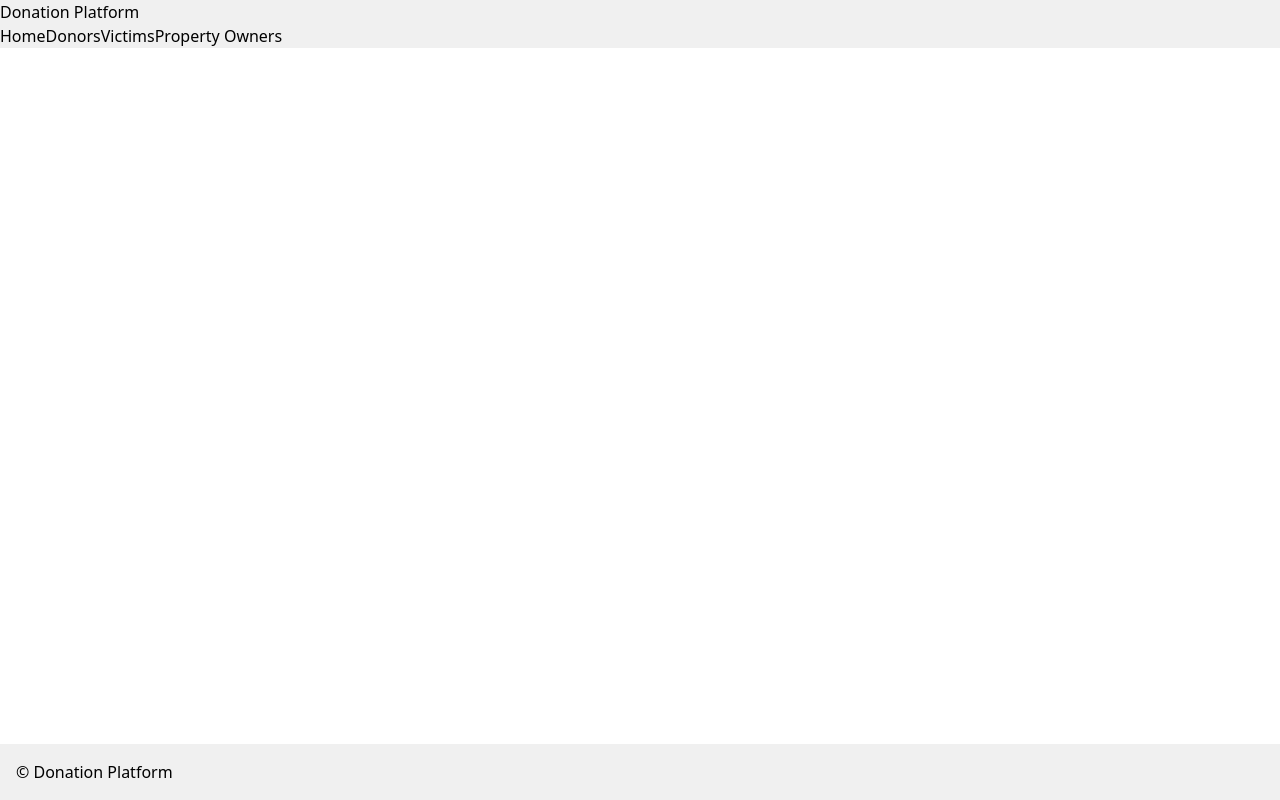
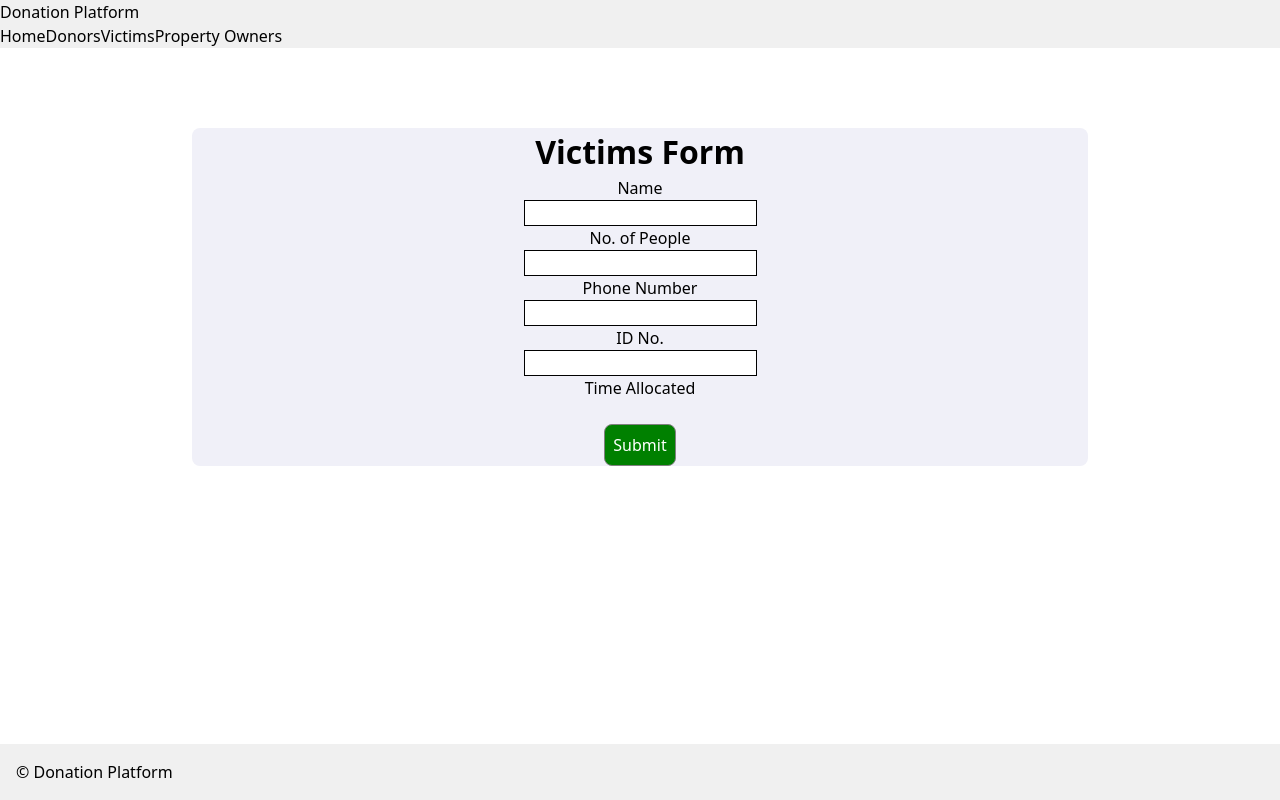
Before and after one commit to JoshuaMusyoki/real-estate, a React (Create React App) app in the folder app_real_realestate/: page /victims in a window 1280 px wide. Built offline with nearby package versions, Linux system fonts and the light colour scheme.

Commit message:
Victims Page Done

```diff
--- a/app_real_realestate/src/pages/VictimsPage.js
+++ b/app_real_realestate/src/pages/VictimsPage.js
@@ -2,7 +2,23 @@ import React from 'react'
 
 function VictimsPage() {
   return (
-    <div>VictimsPage</div>
+    <>
+     <form style={{display: 'flex', flexDirection: 'column', alignItems: 'center', marginTop: '10%', marginLeft: '15%', backgroundColor: '#f0f0f8', width: '70%', borderRadius: '8px'}} >
+        <p style={{fontSize: '32px', fontWeight: 'bold'}}>Victims Form</p>
+        <label>Name</label>
+        <input style={{border: 'solid 1px'}}/>
+        <label>No. of People</label>
+        <input style={{border: 'solid 1px'}} />
+        <label>Phone Number</label>
+        <input style={{border: 'solid 1px'}}/>
+        <label>ID No.</label>
+        <input style={{border: 'solid 1px'}}/>
+        <label>Time Allocated</label>
+        <div style={{display: 'flex', gap: '20px'}}>
+        </div> <br />
+        <button type='submit' style={{border:'solid 1px gray', color: 'white', backgroundColor: 'green', padding: '8px', borderRadius: '8px' }}>Submit</button>
+      </form>
+    </>
   )
 }
 
```
